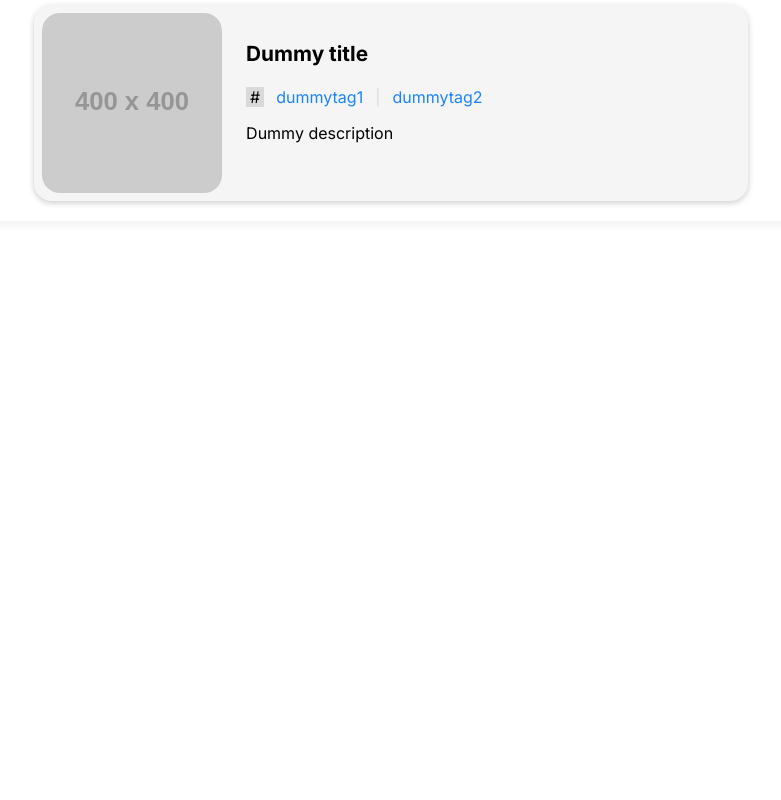
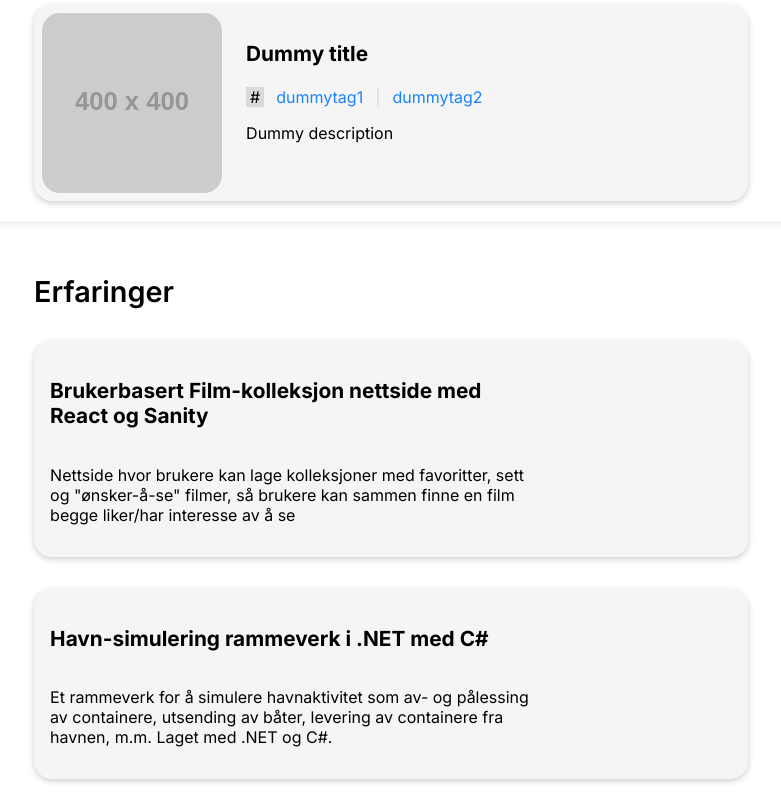
Before and after one commit to mathildeolesen/WebApp2024_Portfolio, a React (Vite) app in the folder portfolio-v2/: page / in a window 1280 px wide. Shown: the part 415-1215 px from the top of the page, without its empty margins (249-1030 px from the left). Before the commit the page ends 800 px from the top, so only its background shows below. Built offline with nearby package versions, Linux system fonts and the light colour scheme.

Commit message:
Experience seksjon
* Fikset #display sections så de ikke har margin på bunn, men på topp.

* Experience:
- En experience har per nå en tittel og en beskrivelse. Utseende blir pusset på

```diff
--- a/portfolio-v2/src/App.tsx
+++ b/portfolio-v2/src/App.tsx
@@ -1,3 +1,4 @@
+import ExperienceSection from "./components/ExperienceSection";
 import ProjectSection from "./components/ProjectSection";
 import WelcomeCard from "./components/WelcomeCard";
 import './styling/style.css';
@@ -7,6 +8,7 @@ function App() {
     <main>
       <WelcomeCard/>
       <ProjectSection/>
+      <ExperienceSection/>
     </main>
   );
 }
--- /dev/null
+++ b/portfolio-v2/src/components/Experience.tsx
@@ -0,0 +1,21 @@
+type ExperienceProps = {
+    experience: {
+        title: string;
+        description: string;
+    }
+}
+
+export default function Experience(props: ExperienceProps) {
+
+    const { experience } = props;
+
+    return (
+        <article className="displayCard">
+
+            <div id="displayCardInfo">
+                <h3>{experience.title}</h3>
+                <p>{experience.description}</p>
+            </div>
+        </article>
+    )
+}
--- /dev/null
+++ b/portfolio-v2/src/components/ExperienceSection.tsx
@@ -0,0 +1,29 @@
+import Experience from "./Experience";
+
+export default function ExperienceSection() {
+
+
+    const dummyExperience1 =
+    {
+        title: "Brukerbasert Film-kolleksjon nettside med React og Sanity",
+        description: 'Nettside hvor brukere kan lage kolleksjoner med favoritter, sett og "ønsker-å-se" filmer, så brukere kan sammen finne en film begge liker/har interesse av å se'
+    }
+
+    const dummyExperience2 =
+    {
+        title: "Havn-simulering rammeverk i .NET med C#",
+        description: 'Et rammeverk for å simulere havnaktivitet som av- og pålessing av containere, utsending av båter, levering av containere fra havnen, m.m. Laget med .NET og C#.'
+    }
+
+    return (
+        <section id="display">
+            <div id="displayHeader">
+                <h2>Erfaringer</h2>
+            </div>
+            <div id="projectsContainer">
+                <Experience experience={dummyExperience1}/>
+                <Experience experience={dummyExperience2}/>
+            </div>
+        </section>
+    )
+}
--- a/portfolio-v2/src/styling/style.css
+++ b/portfolio-v2/src/styling/style.css
@@ -18,7 +18,8 @@ body {
     background-color: #ffff;
     display: flex;
     max-width: 860px;
-    margin: 2em auto;
+    margin: 0 auto;
+    margin-top: 2em;
     padding: 2em;
     gap: 2em;
 
@@ -55,6 +56,7 @@ body {
     /*background-color: rgb(253, 186, 186);*/
     gap: 2em;
     margin: 0 auto;
+    margin-top: 2em;
     max-width: 860px;
     align-items: center;
     padding: 1.3em 0;
```
